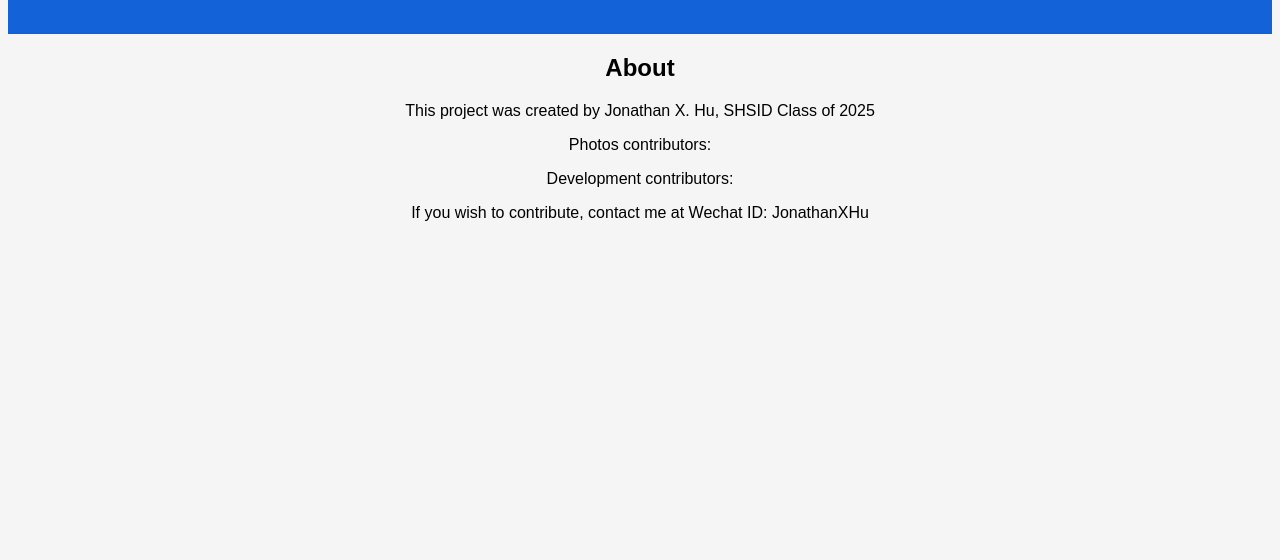
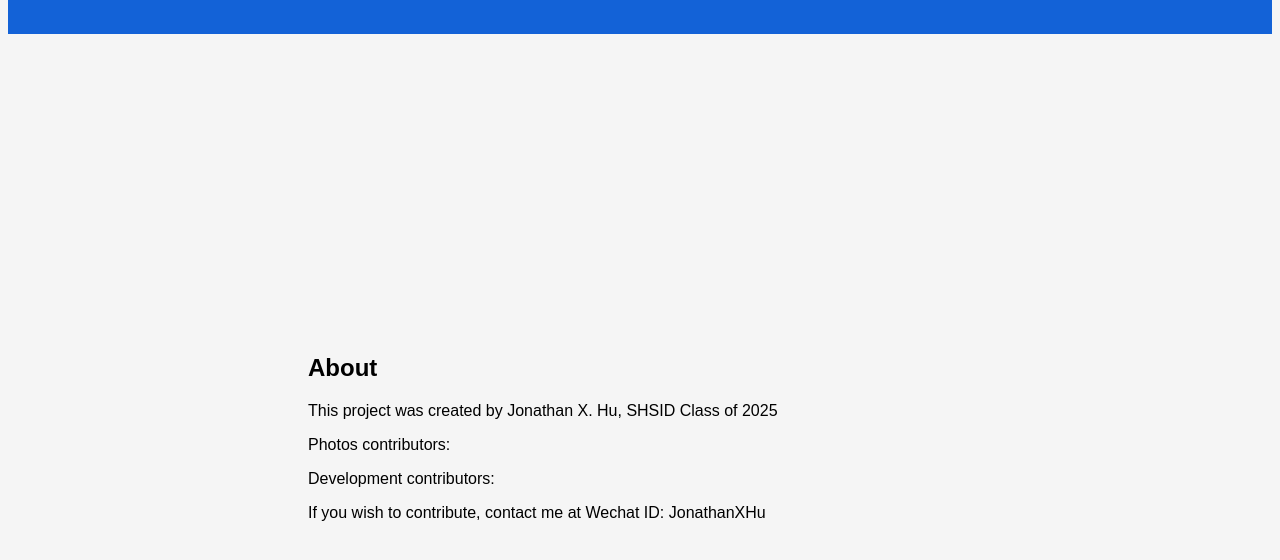
Before and after one commit to Jonathanxhu/SHSguessr, a plain HTML site: page about.html in a window 1280 px wide. Shown: the part 84-644 px from the top of the page. Drawn offline with Linux system fonts and the light colour scheme.

Commit message:
Update design.css

```diff
--- a/design.css
+++ b/design.css
@@ -36,6 +36,13 @@ html, body {
     right: 200px;*/
 }
 
+#about {
+    width: 100%;
+    text-align: left;
+    padding: 300px;
+    box-sizing: border-box;
+}
+
 #container {
     position: relative;
     width: 1110px;
```
